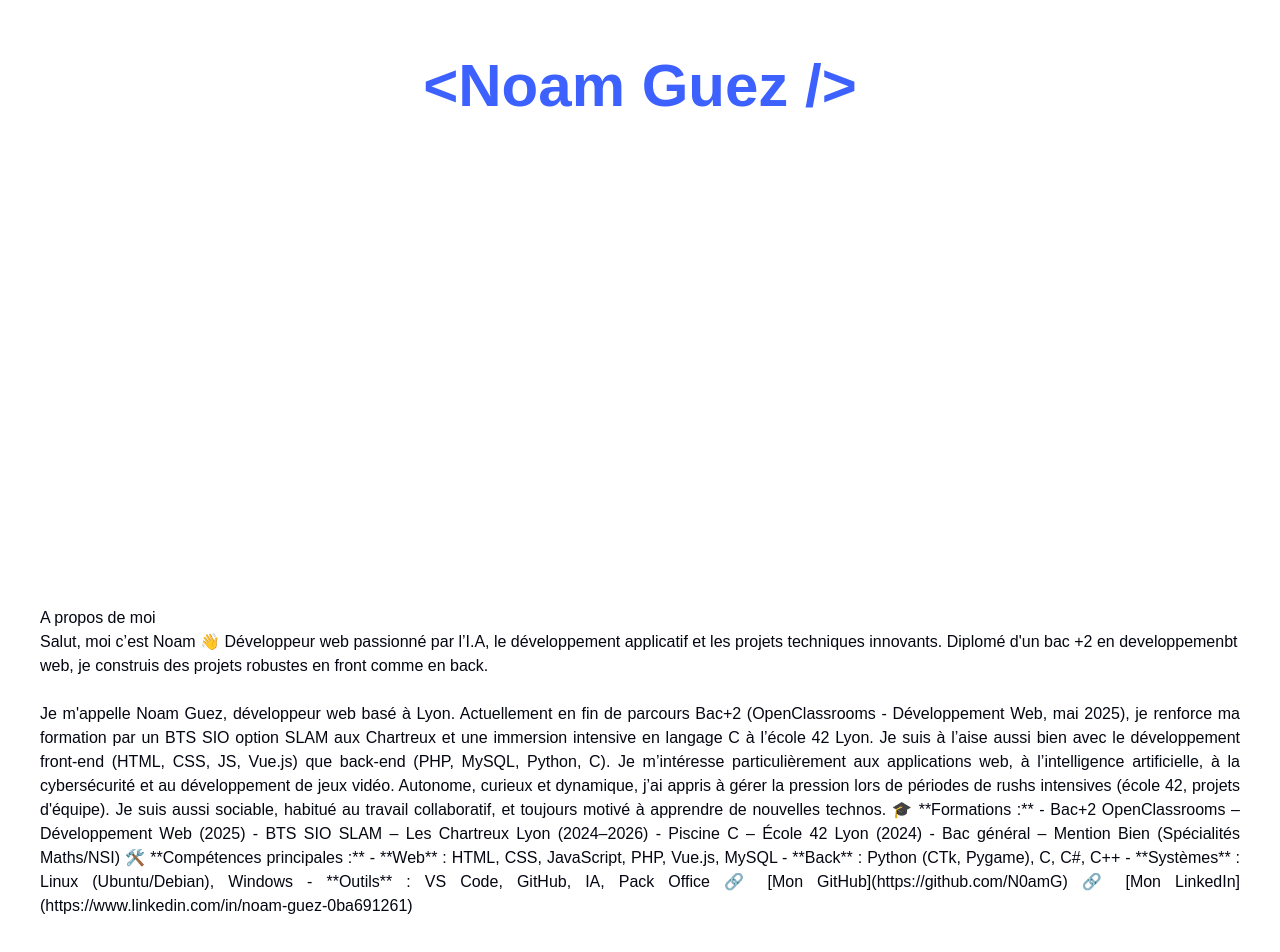
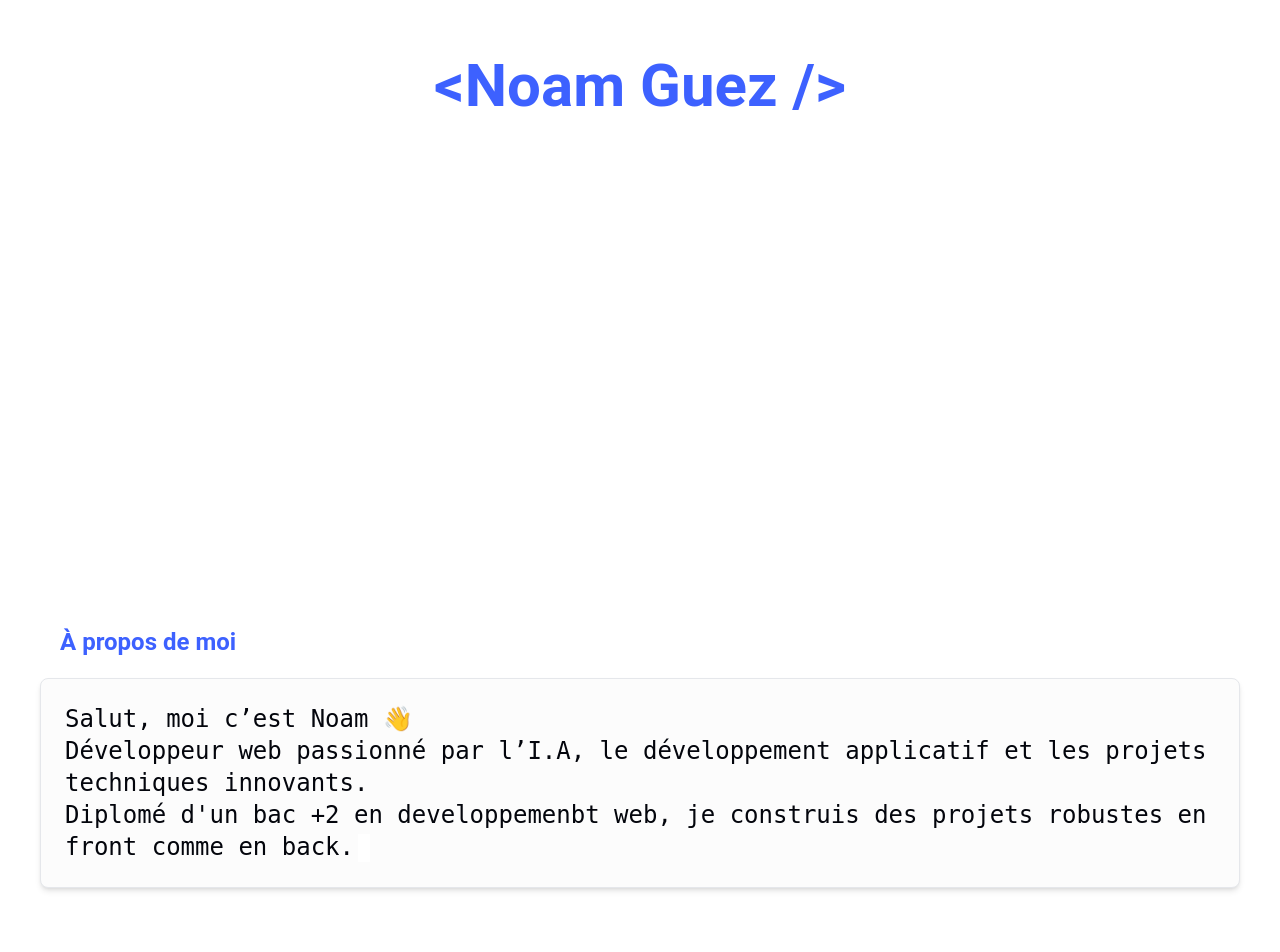
Before and after one commit to N0amG/Portfolio-public, a Next.js app: page / in a window 1280 px wide. Shown: the part 314-1266 px from the top of the page. Built offline with nearby package versions, Linux system fonts and the light colour scheme.

Commit message:
TextCard

```diff
--- a/package.json
+++ b/package.json
@@ -9,9 +9,10 @@
     "lint": "next lint"
   },
   "dependencies": {
+    "@fontsource/roboto": "^5.2.5",
+    "next": "15.3.1",
     "react": "^19.0.0",
-    "react-dom": "^19.0.0",
-    "next": "15.3.1"
+    "react-dom": "^19.0.0"
   },
   "devDependencies": {
     "@tailwindcss/postcss": "^4",
--- a/src/app/globals.css
+++ b/src/app/globals.css
@@ -1,4 +1,9 @@
 @import "tailwindcss";
+@import '@fontsource/roboto/300.css';
+@import '@fontsource/roboto/400.css';
+@import '@fontsource/roboto/500.css';
+@import '@fontsource/roboto/700.css';
+
 
 :root {
   --background: hsl(229 57% 100%);
@@ -86,10 +91,19 @@
   --radius: var(--radius);
   --font-sans: var(--font-geist-sans);
   --font-mono: var(--font-geist-mono);
+  --font-monospace: 'monospace', monospace;
+}
+
+@keyframes blink {
+  0%, 100% { opacity: 1; }
+  50% { opacity: 0; }
+}
+.animate-blink {
+  animation: blink 1s steps(1) infinite;
 }
 
 body {
   background: var(--background);
   color: var(--foreground);
-  font-family: Arial, Helvetica, sans-serif;
+  font-family: 'Roboto', Arial, Helvetica, sans-serif;
 }
--- a/src/app/page.jsx
+++ b/src/app/page.jsx
@@ -1,43 +1,22 @@
 import Banner from '@/components/Banner'
+import TextCard from '@/components/TextCard'
 
 export default function Home() {
 	return (
 		<main className='flex min-h-screen h-[3000px] flex-col items-center'>
 			<Banner />
 
-			<section id="about" className='flex flex-col justify-center w-full bg-background text-foreground pt-30'>
-				<h2>A propos de moi</h2>
-				<p>
-					Salut, moi c’est Noam 👋 Développeur web passionné par
-					l’I.A, le développement applicatif et les projets techniques
-					innovants. Diplomé d'un bac +2 en developpemenbt web, je
-					construis des projets robustes en front comme en back.
-				</p>
-
-        <br/>
-        <p className='text-justify '>
-        Je m'appelle Noam Guez, développeur web basé à Lyon. Actuellement en fin de parcours Bac+2 (OpenClassrooms - Développement Web, mai 2025), je renforce ma formation par un BTS SIO option SLAM aux Chartreux et une immersion intensive en langage C à l’école 42 Lyon.
-
-        Je suis à l’aise aussi bien avec le développement front-end (HTML, CSS, JS, Vue.js) que back-end (PHP, MySQL, Python, C). Je m’intéresse particulièrement aux applications web, à l’intelligence artificielle, à la cybersécurité et au développement de jeux vidéo.
-
-        Autonome, curieux et dynamique, j’ai appris à gérer la pression lors de périodes de rushs intensives (école 42, projets d'équipe). Je suis aussi sociable, habitué au travail collaboratif, et toujours motivé à apprendre de nouvelles technos.
-
-        🎓 **Formations :**
-        - Bac+2 OpenClassrooms – Développement Web (2025)
-        - BTS SIO SLAM – Les Chartreux Lyon (2024–2026)
-        - Piscine C – École 42 Lyon (2024)
-        - Bac général – Mention Bien (Spécialités Maths/NSI)
-
-        🛠️ **Compétences principales :**
-        - **Web** : HTML, CSS, JavaScript, PHP, Vue.js, MySQL
-        - **Back** : Python (CTk, Pygame), C, C#, C++
-        - **Systèmes** : Linux (Ubuntu/Debian), Windows
-        - **Outils** : VS Code, GitHub, IA, Pack Office
-
-        🔗 [Mon GitHub](https://github.com/N0amG)
-        🔗 [Mon LinkedIn](https://www.linkedin.com/in/noam-guez-0ba691261)
-
-        </p>
+			<section
+				id='about'
+				className='flex flex-col justify-center w-full bg-background text-foreground pt-30'
+			>
+				<h2 className='text-primary font-bold text-2xl m-5'>À propos de moi</h2>
+				<TextCard>
+					Salut, moi c’est Noam 👋 <br />
+          Développeur web passionné par l’I.A, le développement applicatif et les projets techniques innovants. <br />
+          Diplomé d'un bac +2 en developpemenbt web,
+          je construis des projets robustes en front comme en back.
+				</TextCard>
 			</section>
 		</main>
 	)
--- a/src/components/Banner.jsx
+++ b/src/components/Banner.jsx
@@ -1,20 +1,24 @@
 'use client'
-import NameTitle from '@/components/NameTitle'
-import { useEffect } from 'react'
 
 export default function Banner() {
-		const handleClick = (event) => {
-			// Only scroll if the clicked element has a specific id or class, e.g., 'scroll-to-about'
-			if (event.target && event.target.id === 'scroll-to-about') {
-				const aboutSection = document.getElementById('about');
-				if (aboutSection) {
-					aboutSection.scrollIntoView({ behavior: 'smooth' });
-				}
+	const handleClick = (event) => {
+		const button = event.target.closest('#scroll-to-about');
+		if (button) {
+			const aboutSection = document.getElementById('about');
+			if (aboutSection) {
+				aboutSection.scrollIntoView({ behavior: 'smooth' });
 			}
-		};
+		}
+	}
 	return (
-		<button className='flex flex-col items-center justify-center w-full h-screen bg-background text-foreground select-none' onClick={handleClick} id='scroll-to-about'>
-				<NameTitle />
+		<button
+			className='relative flex flex-col items-center justify-center w-full h-screen bg-transparent text-foreground select-none z-1'
+			onClick={handleClick}
+			id='scroll-to-about'
+		>
+			<h1 className='absolute text-6xl font-bold text-primary p-4 rounded-xl z-0'>
+				{'<Noam Guez />'}
+			</h1>
 		</button>
 	)
 }
--- a/src/components/Mouselight.jsx
+++ b/src/components/Mouselight.jsx
@@ -38,7 +38,7 @@ export default function Mouselight() {
 	}, []);
 
 	return (
-		<div className='mouselight w-[100vw] h-[100vh] top-0 left-0 pointer-events-none z-50'>
+		<div className='mouselight w-screen h-screen top-0 left-0 pointer-events-none z-50'>
 			<div className='mouselight__circle w-72 h-72 rounded-full bg-primary opacity-30 blur-3xl absolute'></div>
 		</div>
 	)
--- a/src/components/NameTitle.jsx
+++ /dev/null
@@ -1,8 +0,0 @@
-
-export default function NameTitle() {
-	return (
-		<h1 className='text-6xl font-bold text-primary p-4 rounded-xl'>
-			{'<Noam Guez />'}
-		</h1>
-	)
-}
--- /dev/null
+++ b/src/components/TextCard.jsx
@@ -0,0 +1,10 @@
+import React from "react";
+
+export default function TextCard({ children }) {
+  return (
+    <div className="bg-card text-card-foreground border border-border rounded-lg p-6 shadow-md text-2xl font-monospace relative">
+      {children}
+      <span className="inline-block align-middle ml-1 w-3 h-7 bg-white animate-blink cursor-blink" />
+    </div>
+  );
+}
```
Also changed, not shown: public/noam.webp (added), src/components/Avatar.jsx (added), 1 other file (tests, documents, lock files or other folders).
